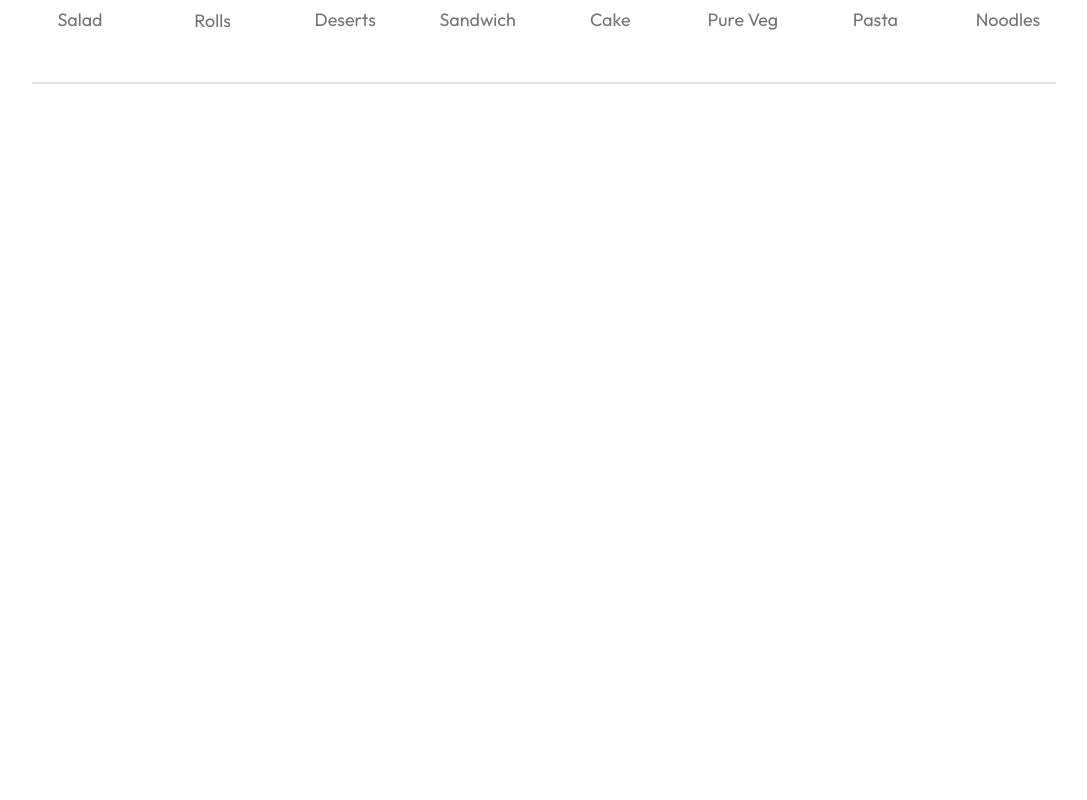
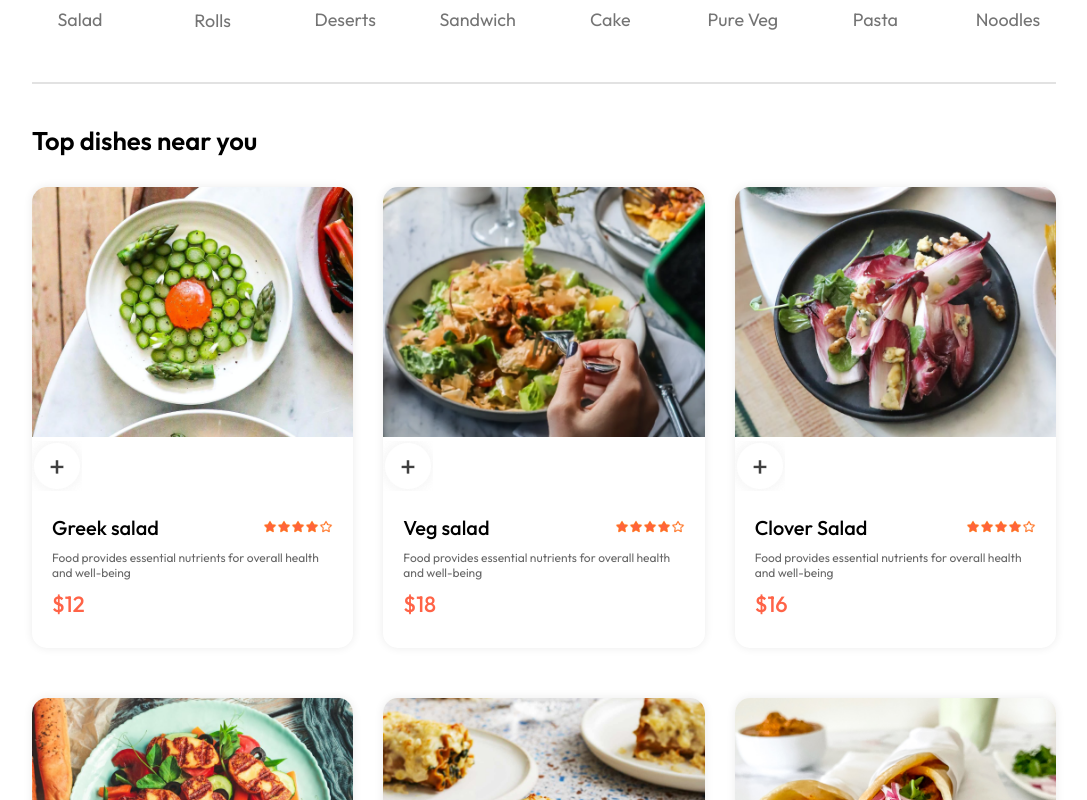
Before and after one commit to Prachismita-Panda/Practice, a React app: page / in a window 1280 px wide. Shown: the part 820-1620 px from the top of the page, without its empty margins (96-1183 px from the left). Before the commit the page ends 914 px from the top, so only its background shows below. Built offline with nearby package versions, Linux system fonts and the light colour scheme; the HTML template or start-up script is replaced by a standard one.

Commit message:
content added

```diff
--- a/src/components/ExploreMenu/ExploreMenu.jsx
+++ b/src/components/ExploreMenu/ExploreMenu.jsx
@@ -13,7 +13,7 @@
             {menu_list.map((item,index)=>{
                 return (
                     <div onClick={()=>setCategory(prev=>prev===item.menu_name?"All":item.menu_name)} key={index} className='explore-menu-list-item'>
-                        <img className={category===item.menu_name?"active":""   } src={item.menu_image} alt="" />
+                        <img className={category===item.menu_name?"active":""} src={item.menu_image} alt="" />
                         <p>{item.menu_name}</p>
                     </div>
                 )
--- a/src/components/FoodDisplay/FoodDisplay.css
+++ b/src/components/FoodDisplay/FoodDisplay.css
@@ -0,0 +1,14 @@
+.food-display{
+    margin-top: 30px;
+}
+.food-display h2{
+    font-size: max(2vw,24px);
+    font-weight: 600;
+}
+.food-display-list{
+    display: grid;
+    grid-template-columns: repeat(auto-fill,minmax(240px,1fr));
+    margin-top: 30px;
+    gap: 30px;
+    row-gap: 50px;
+}
--- a/src/components/FoodDisplay/FoodDisplay.jsx
+++ b/src/components/FoodDisplay/FoodDisplay.jsx
@@ -1,14 +1,21 @@
 import React, { useContext } from 'react'
 import './FoodDisplay.css'
 import { StoreContext } from '../../context/StoreContext'
+import FoodItem from '../FoodItem/FoodItem'
 
 
-const FoodDisplay = () => {
+const FoodDisplay = ({category}) => {
 
     const {food_list} = useContext(StoreContext)
 
   return (
-    <div>
+    <div className='food-display' id='food-display'>
+      <h2>Top dishes near you </h2>
+      <div className="food-display-list">
+        {food_list.map((item,index)=>{
+            return <FoodItem key={index} id={item._id} name={item.name} description={item.description} price={item.price} image={item.image}/>
+        })}
+      </div>
 
     </div>
   )
--- /dev/null
+++ b/src/components/FoodItem/FoodItem.css
@@ -0,0 +1,41 @@
+.food-item{
+    width:100%;
+    margin:auto;
+    border-radius: 15px;
+    box-shadow: 0px 0px 10px #00000015;
+    transition: 0.3s;
+    animation: fadeIn 1s;
+}
+.food-item-image{
+    width: 100%;
+    border-radius: 15px 15px 0px 0px ;
+}
+.food-item-info{
+    padding: 20px;
+}
+.food-item-name-rating{
+    display: flex;
+    justify-content: space-between;
+    align-items: center;
+    margin-bottom: 10px;
+
+}
+.food-item-name-rating p{
+    font-size: 20px;
+    font-weight: 500;
+}
+.food-item-name-rating img{
+    width: 70px;
+}
+.food-item-desc{
+    color: #676767;
+    font-size: 12px;
+
+}
+.food-item-price{
+    color: tomato;
+    font-size: 22px;
+    font-weight: 500;
+    margin: 10px 0px ;
+
+}
--- /dev/null
+++ b/src/components/FoodItem/FoodItem.jsx
@@ -0,0 +1,33 @@
+import React, { useState } from 'react'
+import './FoodItem.css'
+import { assets } from '../../assets/assets'
+
+const FoodItem = ({id,name,price,description,image}) => {
+
+    const [itemCount,setItemCount] = useState(0);
+
+  return (
+    <div className='food-item'>
+        <div className="food-item-img-container">
+            <img src={image} alt="" className='food-item-image' />
+            {!itemCount
+                ?<img className='add' onClick={()=>setItemCount(prev=>prev+1)} src={assets.add_icon_white} alt="" />
+                :<div className='food-item-counter'>
+
+                </div>
+            }
+        </div>
+        <div className="food-item-info">
+            <div className="food-item-name-rating">
+                <p>{name}</p>
+                <img src={assets.rating_starts} alt="" />
+            </div>
+            <p className='food-item-desc'>{description}</p>
+            <p className='food-item-price'>${price}</p>
+        </div>
+
+    </div>
+  )
+}
+
+export default FoodItem
--- a/src/pages/Home/Home.jsx
+++ b/src/pages/Home/Home.jsx
@@ -2,6 +2,7 @@
 import './Home.css'
 import Header from '../../components/Header/Header'
 import ExploreMenu from '../../components/ExploreMenu/ExploreMenu'
+import FoodDisplay from '../../components/FoodDisplay/FoodDisplay'
 
 const Home = () => {
 
@@ -11,6 +12,7 @@
     <div>
         <Header/>
         <ExploreMenu category={category} setCategory={setCategory}/>
+        <FoodDisplay  category={category} />
 
     </div>
   )
```
